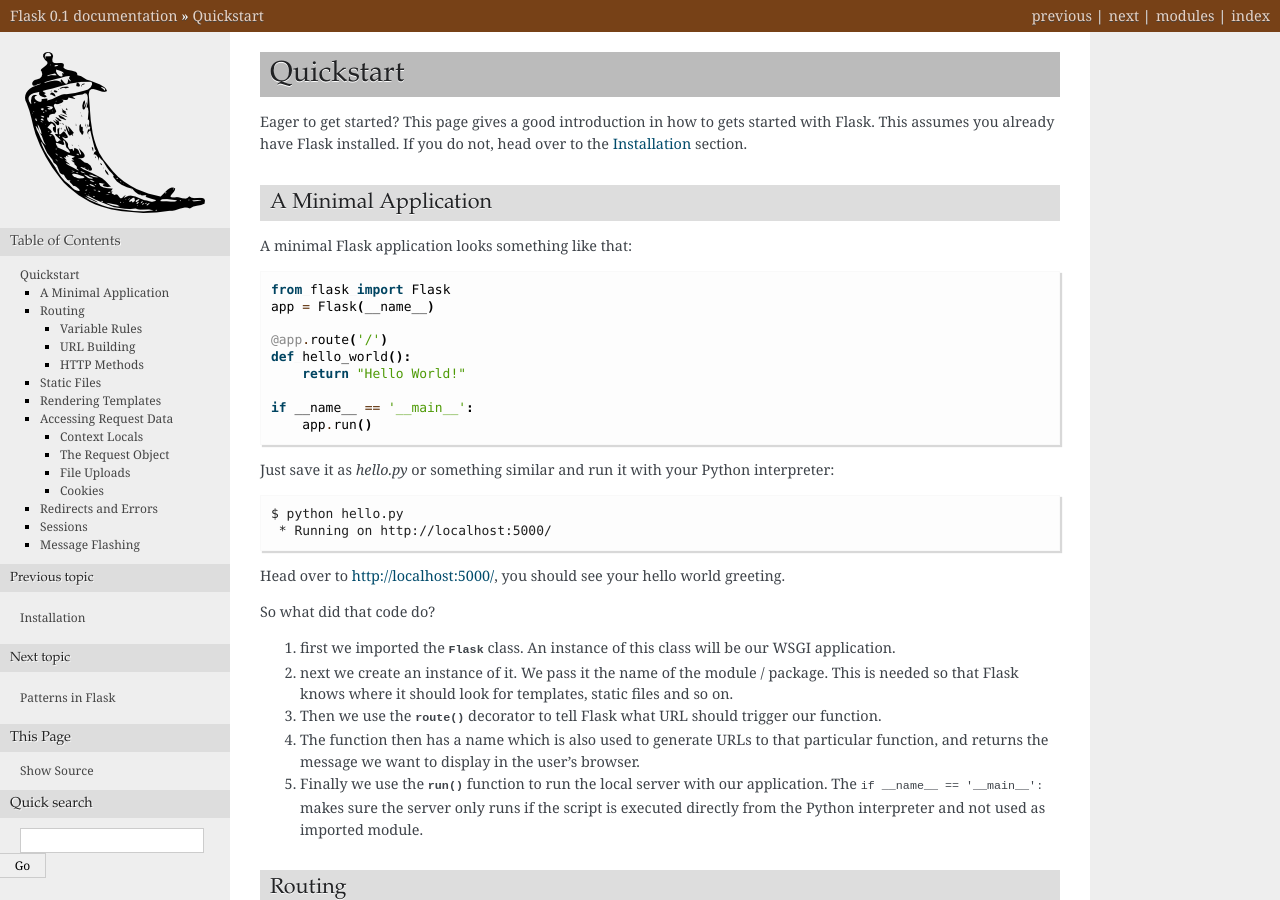
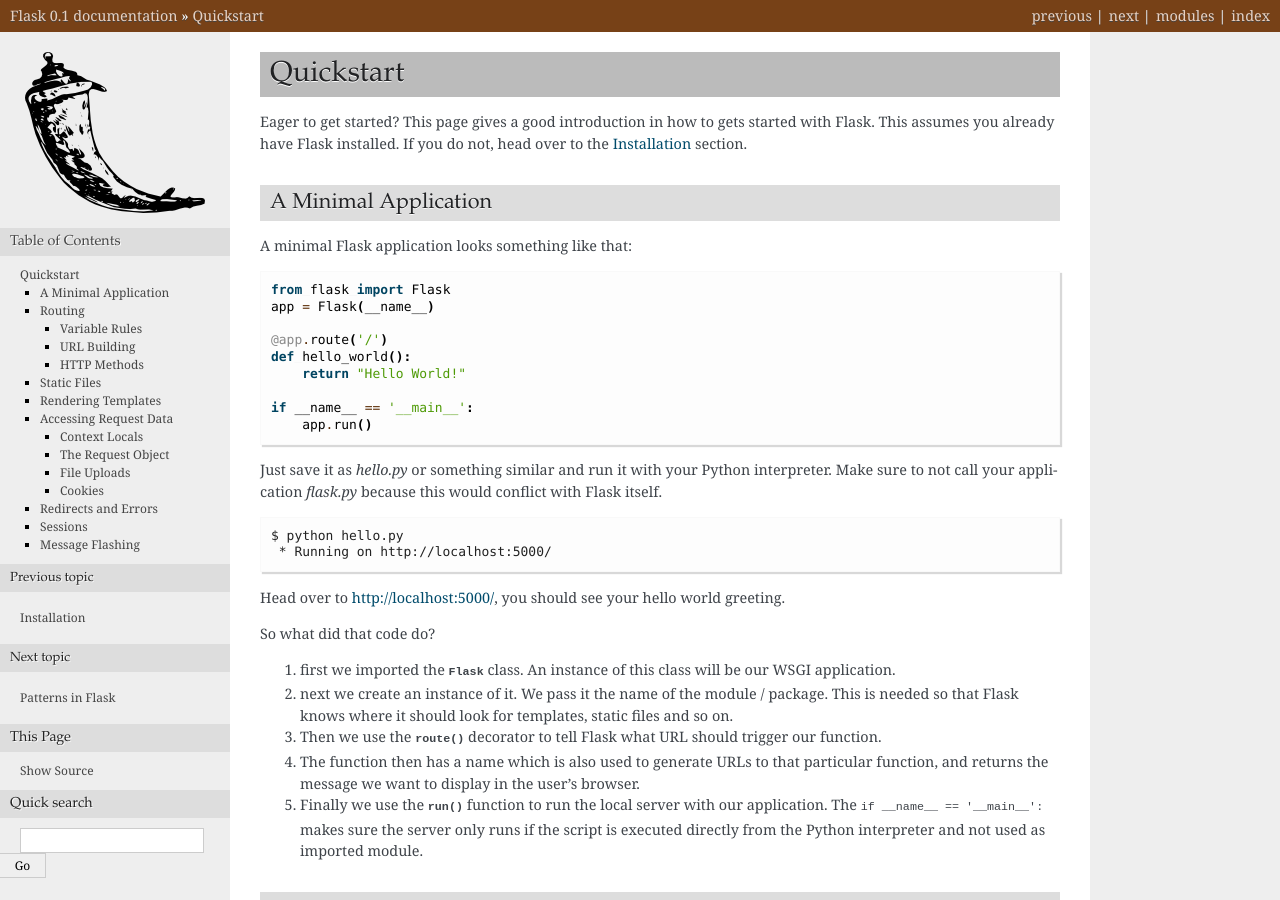
Before and after one commit to naturalspirit-dev/flask-website, a Sphinx documentation site: the page built from docs/quickstart.rst, in a window 1280 px wide and 900 px high. Built offline with Sphinx 7.4.7, drawn with Linux system fonts in a browser that asks for light colours.

Commit message:
Fixed a bug in setup.py

```diff
--- a/docs/quickstart.rst
+++ b/docs/quickstart.rst
@@ -24,7 +24,10 @@ A minimal Flask application looks something like that::
         app.run()
 
 Just save it as `hello.py` or something similar and run it with your
-Python interpreter::
+Python interpreter.  Make sure to not call your application `flask.py`
+because this would conflict with Flask itself.
+
+::
 
     $ python hello.py
      * Running on http://localhost:5000/
--- a/setup.py
+++ b/setup.py
@@ -9,7 +9,7 @@ setup(
     author='Armin Ronacher',
     author_email='armin.ronacher@active-4.com',
     description='A microframework based on Werkzeug, Jinja2 and good intentions',
-    modules=['flask'],
+    py_modules=['flask'],
     zip_safe=False,
     platforms='any',
     install_requires=[
```
